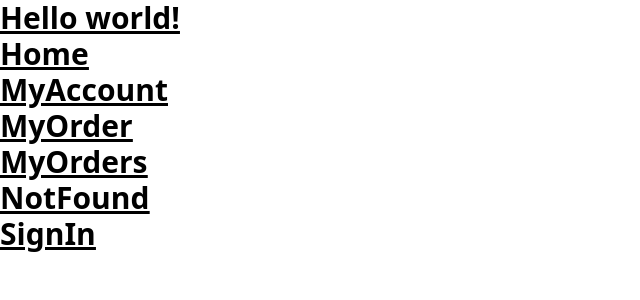
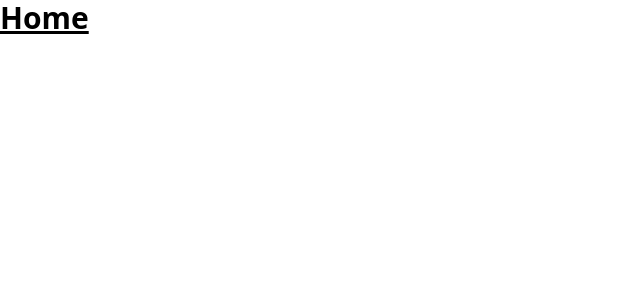
Before and after one commit to juancumbeq/platzi-react-with-vite-tailwind, a React (Vite) app: page / in a window 1280 px wide. Shown: the top 300 px of the page, without its empty margins (0-640 px from the left). Built offline with nearby package versions, Linux system fonts and the light colour scheme.

Commit message:
react routes with useRoutes hook

```diff
--- a/src/Pages/App/index.jsx
+++ b/src/Pages/App/index.jsx
@@ -1,4 +1,7 @@
-import { useRoutes, BrowserRouter } from 'react-router-dom';
+import {
+	useRoutes,
+	BrowserRouter,
+} from 'react-router-dom';
 
 // APPLICATION PAGES
 import Home from '../Home';
@@ -10,17 +13,29 @@
 
 import './App.css';
 
+// ROUTES COMPONENT
+const AppRoutes = () => {
+	let routes = useRoutes([
+		{ path: '/', element: <Home /> },
+		{
+			path: '/my-account',
+			element: <MyAccount />,
+		},
+		{ path: '/my-order', element: <MyOrder /> },
+		{ path: '/my-orders', element: <MyOrders /> },
+		{ path: '/*', element: <NotFound /> },
+		{ path: '/signin', element: <SignIn /> },
+	]);
+
+	return routes;
+};
+
+// MAIN APP COMPONENT
 function App() {
 	return (
-		<div className='text-3xl font-bold underline'>
-			Hello world!
-			<Home />
-			<MyAccount />
-			<MyOrder />
-			<MyOrders />
-			<NotFound />
-			<SignIn />
-		</div>
+		<BrowserRouter>
+			<AppRoutes />
+		</BrowserRouter>
 	);
 }
 
```
Also changed, not shown: 1 other file (tests, documents, lock files or other folders).
